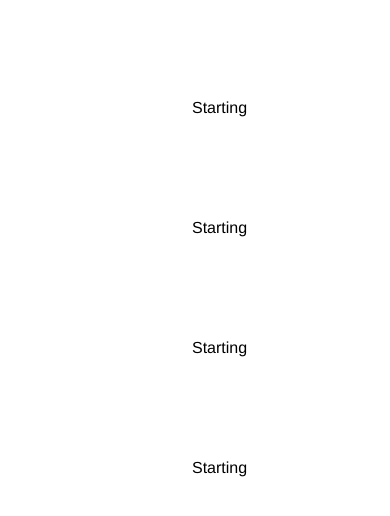
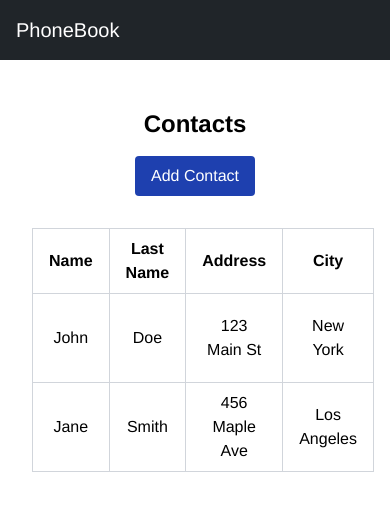
Before and after one commit to altinmusahu/REACTJS-TESTTASK, a React (Vite) app in the folder vite-project/: page / in a window 390 px wide. Shown: the top 516 px of the page. Built offline with nearby package versions, Linux system fonts and the light colour scheme.

Commit message:
Structured components (AddButton, Table) in PhoneBook page

```diff
--- a/vite-project/package.json
+++ b/vite-project/package.json
@@ -11,7 +11,8 @@
   },
   "dependencies": {
     "react": "^18.2.0",
-    "react-dom": "^18.2.0"
+    "react-dom": "^18.2.0",
+    "react-router-dom": "^6.23.1"
   },
   "devDependencies": {
     "@types/react": "^18.2.66",
--- a/vite-project/src/App.jsx
+++ b/vite-project/src/App.jsx
@@ -1,18 +1,20 @@
-
+import { BrowserRouter as Router, Routes, Route } from 'react-router-dom';
+import Header from './components/Header.jsx';
+import PhoneBook from './page/PhoneBook.jsx';
 
 function App() {
-
   return (
-    <>
-    <div className="m-24 mt-12 flex-wrap">
-      <h1 className="m-24">Starting</h1>
-      <h1 className="m-24">Starting</h1>
-      <h1 className="m-24">Starting</h1>
-      <h1 className="m-24">Starting</h1>
-
-    </div>
-    </>
-  )
+    <Router>
+      <header>
+        <Header />
+      </header>
+      <main>
+        <Routes>
+          <Route path="/" element={<PhoneBook />} />
+        </Routes>
+      </main>
+    </Router>
+  );
 }
 
-export default App
+export default App;
--- /dev/null
+++ b/vite-project/src/components/AddContactBtn.jsx
@@ -0,0 +1,9 @@
+export default function AddContactBtn(){
+    return(
+        <>
+        <div>
+        <button className="bg-blue-800 hover:bg-blue-900 text-white py-2 px-4 rounded">Add Contact</button>
+        </div>
+        </>
+    );
+}
--- /dev/null
+++ b/vite-project/src/components/Header.jsx
@@ -0,0 +1,9 @@
+export default function Header(){
+    return(
+        <>
+        <div className="bg-customGray text-white p-4">
+            <h2 className="text-xl">PhoneBook</h2>
+        </div>
+        </>
+    );
+}
--- /dev/null
+++ b/vite-project/src/components/Table.jsx
@@ -0,0 +1,67 @@
+
+export default function Table() {
+  // Sample data for demonstration
+  const contacts = [
+    {
+      id: 1,
+      name: 'John',
+      lastName: 'Doe',
+      address: '123 Main St',
+      city: 'New York',
+      country: 'USA',
+      email: 'john.doe@example.com',
+      phoneNumber: '123-456-7890',
+    },
+    {
+      id: 2,
+      name: 'Jane',
+      lastName: 'Smith',
+      address: '456 Maple Ave',
+      city: 'Los Angeles',
+      country: 'USA',
+      email: 'jane.smith@example.com',
+      phoneNumber: '987-654-3210',
+    },
+  ];
+
+  return (
+    <div className="container mx-auto p-4">
+      <table className="min-w-full bg-white border border-gray-300">
+        <thead>
+          <tr>
+            <th className="border py-2 px-4 border-b border-gray-300">Name</th>
+            <th className="border py-2 px-4 border-b border-gray-300">Last Name</th>
+            <th className="border py-2 px-4 border-b border-gray-300">Address</th>
+            <th className="border py-2 px-4 border-b border-gray-300">City</th>
+            <th className="border py-2 px-4 border-b border-gray-300">Country</th>
+            <th className="border py-2 px-4 border-b border-gray-300">Email</th>
+            <th className="border py-2 px-4 border-b border-gray-300">Phone Number</th>
+            <th className="border py-2 px-4 border-b border-gray-300">Edit</th>
+            <th className="border py-2 px-4 border-b border-gray-300">Delete</th>
+
+          </tr>
+        </thead>
+        <tbody>
+          {contacts.map(contact => (
+            <tr key={contact.id} >
+              <td className="border py-2 px-4 border-b border-gray-300 text-center">{contact.name}</td>
+              <td className="border py-2 px-4 border-b border-gray-300 text-center">{contact.lastName}</td>
+              <td className="border py-2 px-4 border-b border-gray-300 text-center">{contact.address}</td>
+              <td className="border py-2 px-4 border-b border-gray-300 text-center">{contact.city}</td>
+              <td className="border py-2 px-4 border-b border-gray-300 text-center">{contact.country}</td>
+              <td className="border py-2 px-4 border-b border-gray-300 text-center">{contact.email}</td>
+              <td className="border py-2 px-4 border-b border-gray-300 text-center">{contact.phoneNumber}</td>
+
+              <td className="border py-2 px-4 border-b border-gray-300 text-center ">
+                <button className="bg-green-700 text-white px-4 py-1 rounded">Edit</button>
+              </td>
+              <td className="border py-2 px-4 border-b border-gray-300 text-center ">
+                <button className="bg-red-600 text-white px-4 py-1 rounded">Delete</button>
+              </td>
+            </tr>
+          ))}
+        </tbody>
+      </table>
+    </div>
+  );
+}
--- /dev/null
+++ b/vite-project/src/page/PhoneBook.jsx
@@ -0,0 +1,16 @@
+import AddContactBtn from '../components/AddContactBtn';
+import Table from '../components/Table';
+
+export default function PhoneBook() {
+  return (
+    <div className="container mx-auto p-4 mt-8">
+      <div className="flex flex-col md:flex-row justify-between items-center mb-4">
+        <h1 className="text-2xl md:text-3xl font-bold mb-4 md:mb-0">Contacts</h1>
+        <AddContactBtn />
+      </div>
+      <div className="overflow-x-auto">
+        <Table />
+      </div>
+    </div>
+  );
+}
--- a/vite-project/tailwind.config.js
+++ b/vite-project/tailwind.config.js
@@ -6,6 +6,9 @@ export default {
       fontFamily: {
         sans: ['Helvetica'],
       },
+      colors: {
+        customGray: '#202529'
+      }
     },
   },
   plugins: [],
```
Also changed, not shown: 1 other file (tests, documents, lock files or other folders).
